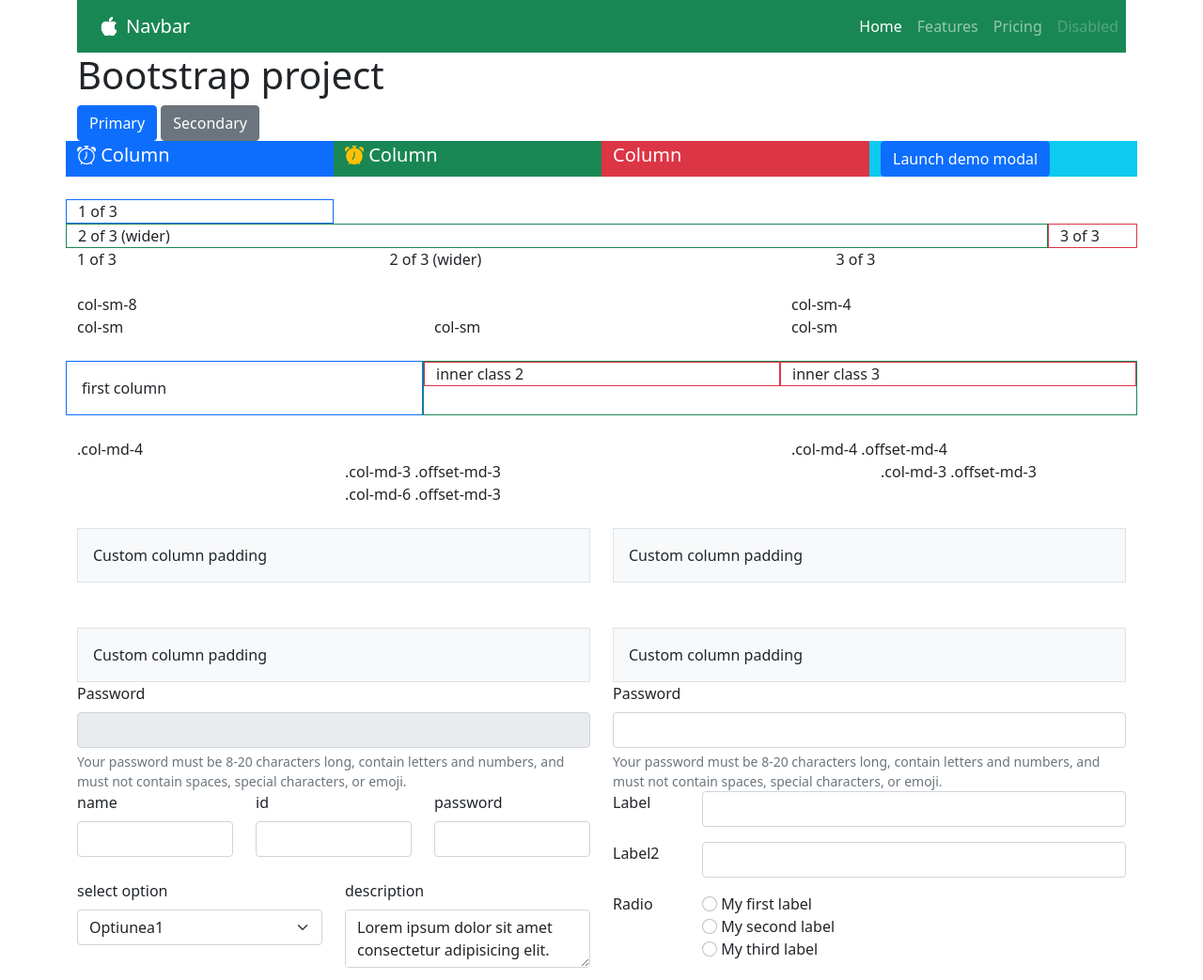
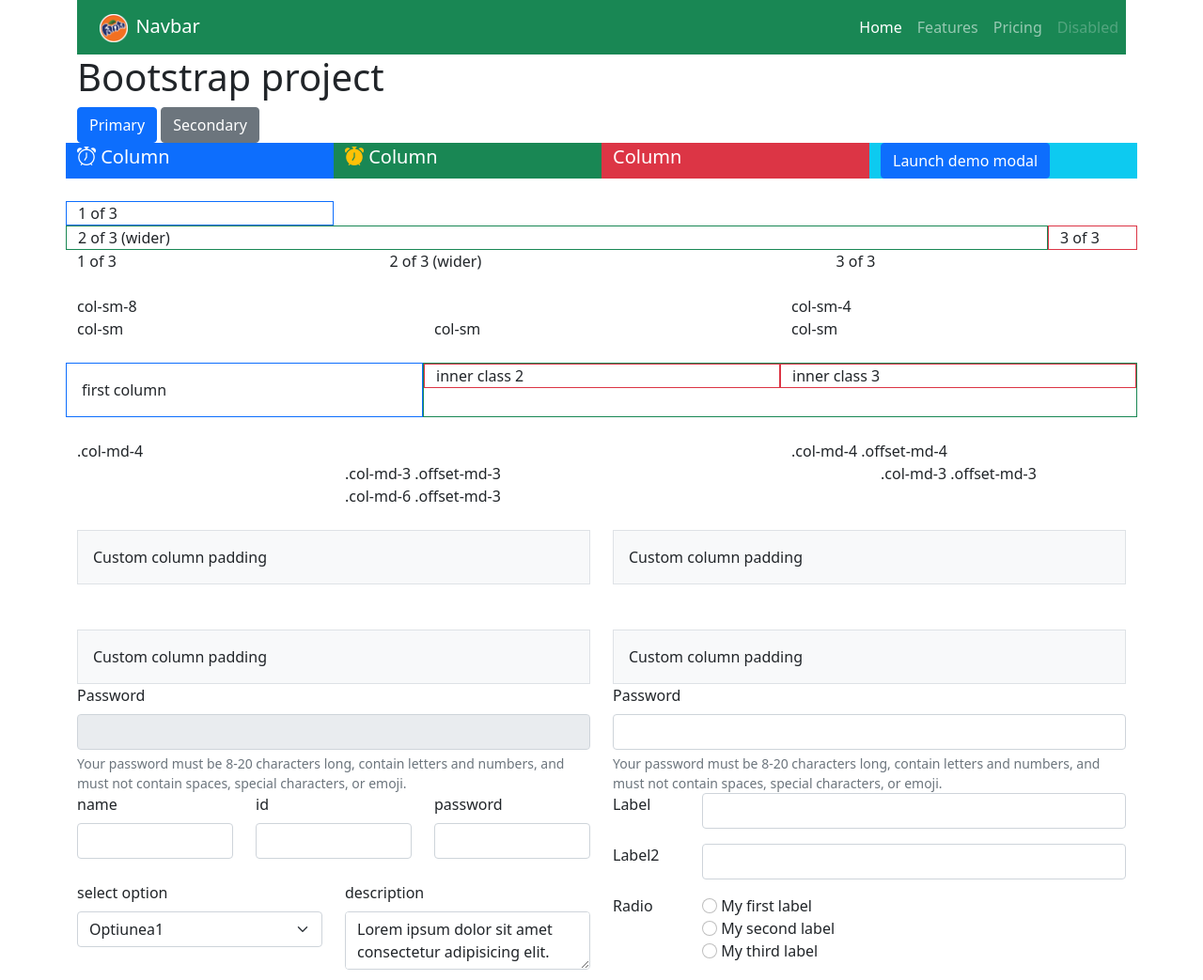
Before and after one commit to virusache/mmihaltianu, a website: page index.html in a window 1280 px wide. Shown: the top 1043 px of the page at 94% size. Drawn offline with nearby package versions, Linux system fonts and the light colour scheme.

Commit message:
added img in navbar as an icon

```diff
--- a/index.html
+++ b/index.html
@@ -22,7 +22,7 @@
     <div class="container">
         <nav class="navbar navbar-expand-lg navbar-dark bg-success">
 
-            <a class="navbar-brand  px-4" href="#"> <i class="bi bi-apple pe-2"></i>Navbar
+            <a class="navbar-brand  px-4" href="#"> <img src="assets/img/fanta_PNG57.png" class="img-fluid logo-img pe-2">Navbar
 
             </a>
             <button class="navbar-toggler" type="button" data-bs-toggle="collapse" data-bs-target="#navbarNav"
--- a/main.scss
+++ b/main.scss
@@ -54,3 +54,7 @@
 // Utilities
 @import "node_modules/bootstrap/scss/utilities/api";
 // scss-docs-end import-stack
+
+.logo-img{
+    height: 30px;
+}
```
Also changed, not shown: assets/img/fanta_PNG57.png (added), main.css, 1 other file.
